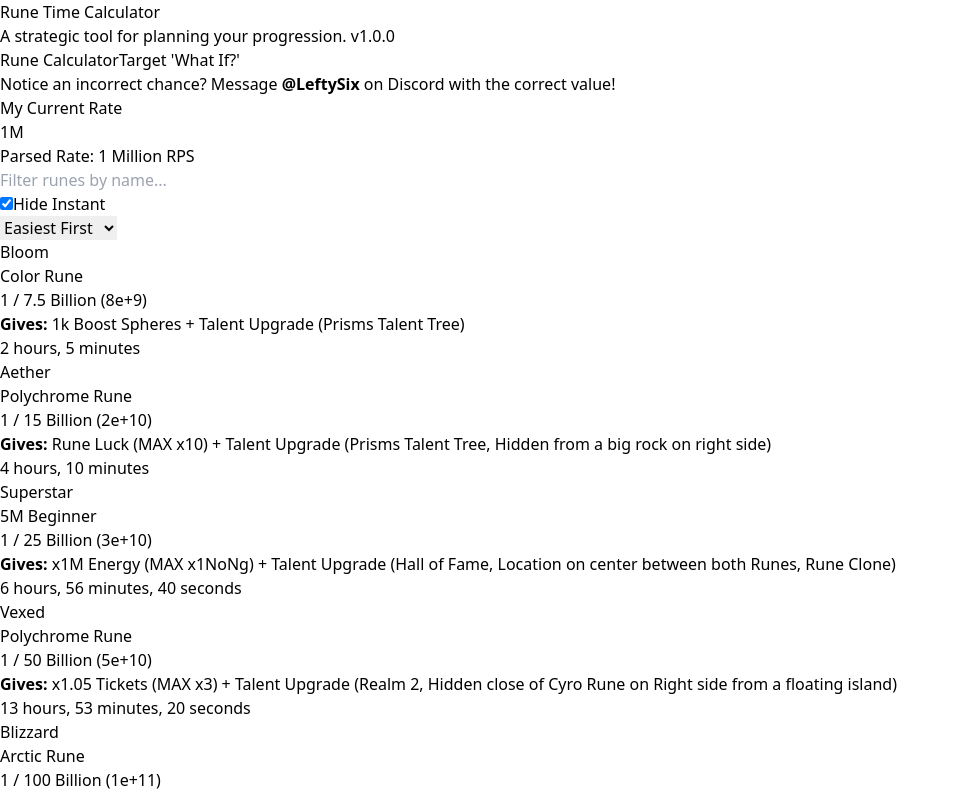
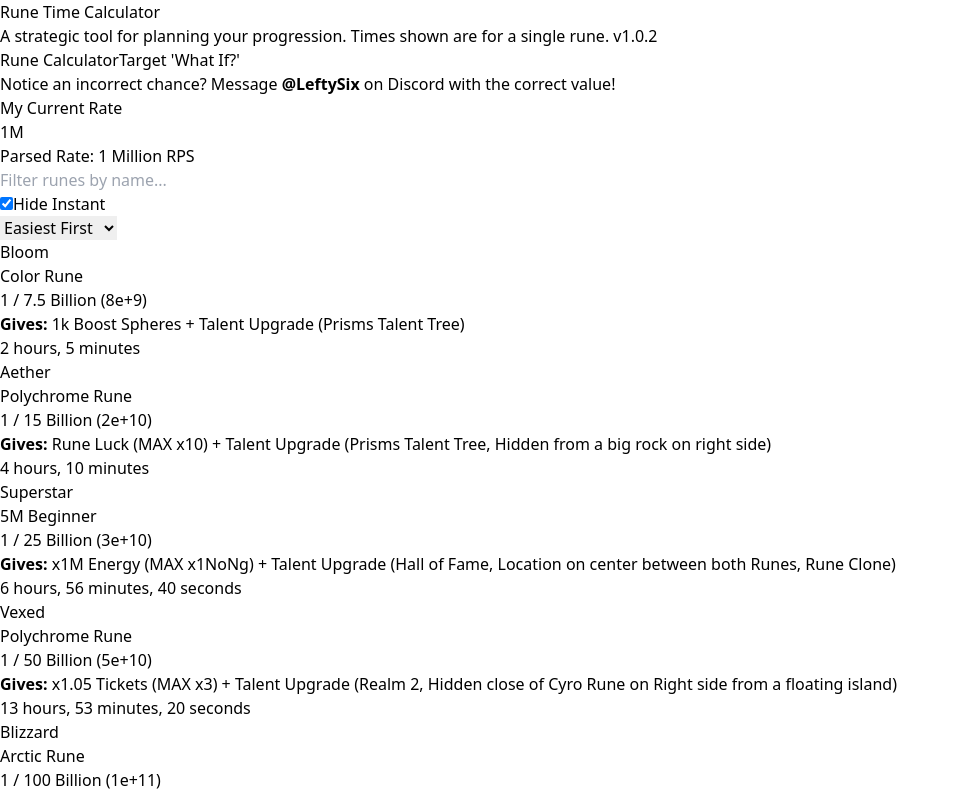
Before and after one commit to truthuntold/ai-rune-calc, a React (Vite) app: page / in a window 1280 px wide. Shown: the top 796 px of the page, without its empty margins (0-960 px from the left). Built offline with nearby package versions, Linux system fonts and the light colour scheme.

Commit message:
vanta chance, and time per rune line

```diff
--- a/src/App.jsx
+++ b/src/App.jsx
@@ -1,14 +1,16 @@
 import React, { useState, useMemo, useEffect, useRef } from 'react';
 
 // --- App Info & Data ---
-const version = '1.0.0';
+const version = '1.0.2';
 
 const changelog = [
-    { version: '1.0.0', date: '2025-08-01', changes: ['Added versioning and a changelog.', 'Improved styling for rune descriptions to prevent text squishing.', 'Added a message to report incorrect values to LeftySix on Discord.', 'Made RPS input parsing case-insensitive.'] },
+    { version: '1.0.2', date: '2025-08-01', changes: ['Added a clarifying line to note that times are for a single rune.'] },
+    { version: '1.0.1', date: '2025-08-01', changes: ['Corrected the chance for the Vanta rune.'] },
+    { version: '1.0.0', date: '2025-08-01', changes: ['Added versioning and a changelog.', 'Improved styling for rune descriptions.', 'Added a message to report incorrect values.', 'Made RPS input parsing case-insensitive.'] },
     { version: '0.9.0', date: '2025-07-31', changes: ['Added rune stat descriptions to each entry.', 'Updated rune data and number scaling to the latest values.'] },
-    { version: '0.8.0', date: '2025-07-30', changes: ['Refactored the UI to use a tabbed interface for the main calculator and the "What If?" tool.', 'Set "Hide Instant Runes" to be on by default.'] },
-    { version: '0.7.0', date: '2025-07-29', changes: ['Added a "What If?" Target Calculator to find the required RPS for a specific goal.', 'Added a "Next Upgrade" highlight for achievable runes.', 'RPS input is now saved to the browser\'s local storage.', 'Added a text filter for the rune list.'] },
-    { version: '0.6.0', date: '2025-07-28', changes: ['Added scientific notation next to all number values.', 'Added sorting options for the rune list.', 'Added a checkbox to hide instant runes.', 'The RPS scale dropdown is now a searchable/filterable input.'] },
+    { version: '0.8.0', date: '2025-07-30', changes: ['Refactored the UI to use a tabbed interface.', 'Set "Hide Instant Runes" to be on by default.'] },
+    { version: '0.7.0', date: '2025-07-29', changes: ['Added a "What If?" Target Calculator.', 'Added a "Next Upgrade" highlight.', 'RPS input is now saved to local storage.', 'Added a text filter for the rune list.'] },
+    { version: '0.6.0', date: '2025-07-28', changes: ['Added scientific notation to all values.', 'Added sorting options.', 'Added a checkbox to hide instant runes.', 'The RPS scale dropdown is now a searchable input.'] },
     { version: '0.5.0', date: '2025-07-27', changes: ['Initial public version of the Rune Calculator.'] },
 ];
 
@@ -288,7 +290,7 @@ export default function App() {
 
         <header className="text-center mb-8">
           <h1 className="text-4xl sm:text-5xl font-bold text-cyan-400 mb-2">Rune Time Calculator</h1>
-          <p className="text-lg text-gray-400">A strategic tool for planning your progression. <span className="text-xs text-gray-500">v{version}</span></p>
+          <p className="text-lg text-gray-400">A strategic tool for planning your progression. Times shown are for a single rune. <span className="text-xs text-gray-500">v{version}</span></p>
         </header>
 
         <div className="flex border-b border-gray-700 mb-0">
```
